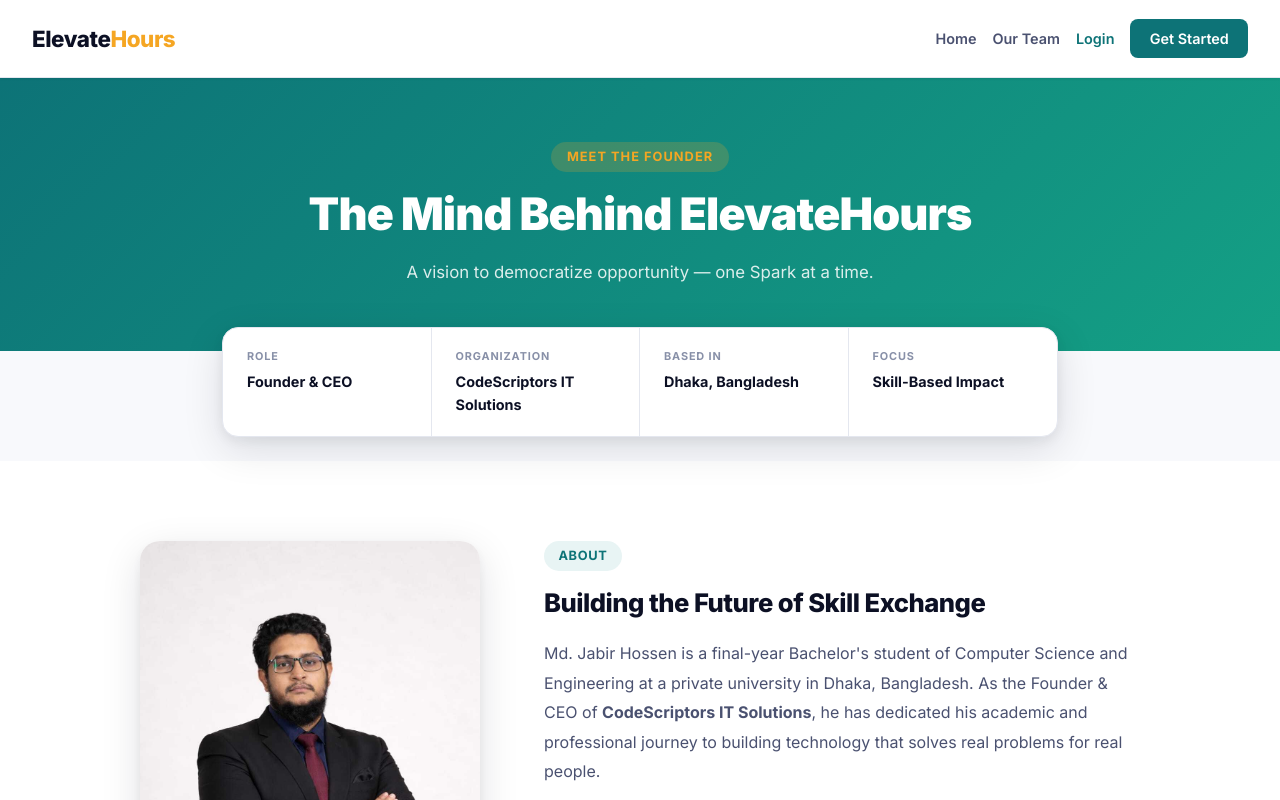
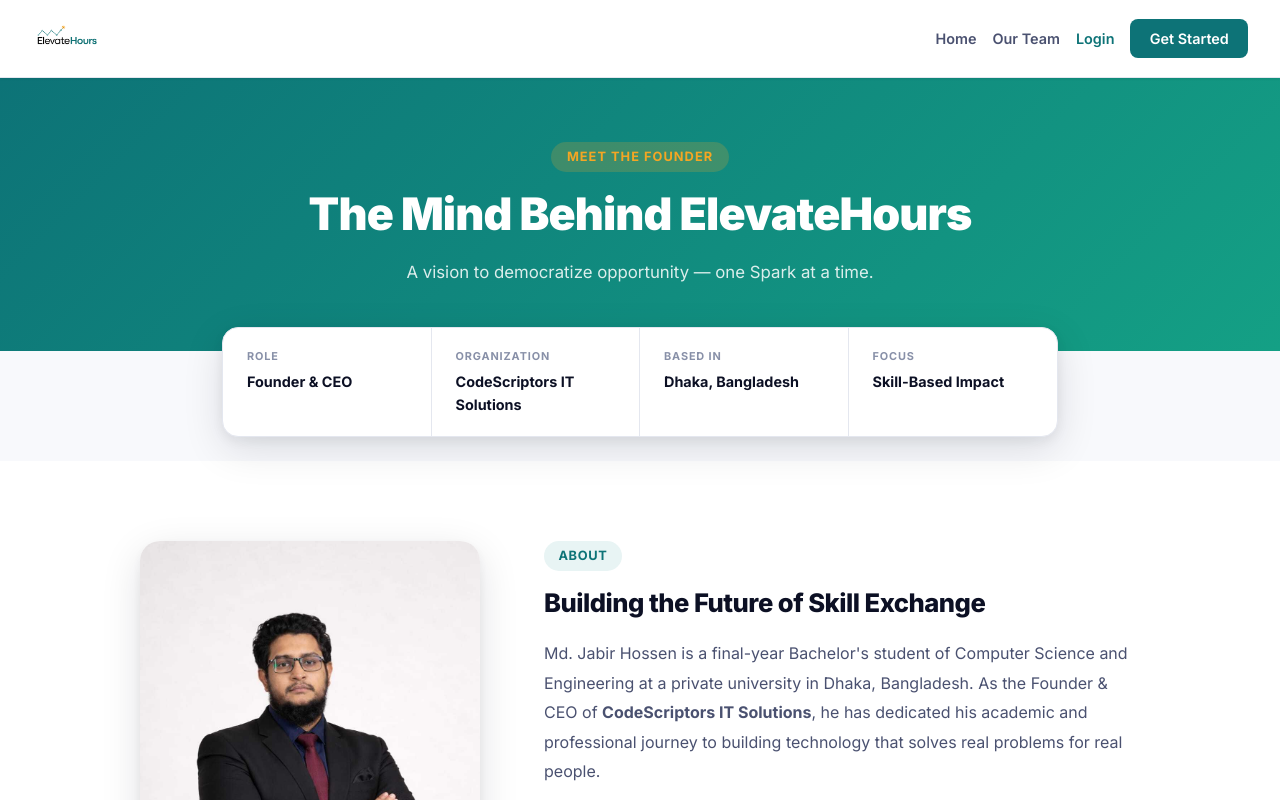
Before and after one commit to Ja-b-ir/ElevateHours, a Next.js app: page /founder in a window 1280 px wide. Shown: the top 800 px of the page. Built offline with nearby package versions, Linux system fonts and the light colour scheme.

Commit message:
Update page.js

```diff
--- a/src/app/founder/page.js
+++ b/src/app/founder/page.js
@@ -1,4 +1,5 @@
 'use client'
+import Logo from '@/components/Logo'
 
 export default function FounderPage() {
   return (
@@ -11,9 +12,9 @@
         boxShadow: 'var(--shadow-sm)', position: 'sticky', top: 0, zIndex: 100,
         borderBottom: '1px solid var(--border)', overflowX: 'hidden'
       }} className="founder-nav">
-        <a href="/" style={{ fontWeight: 800, fontSize: '1.4rem', letterSpacing: '-0.02em', textDecoration: 'none', color: 'var(--text)', flexShrink: 0, whiteSpace: 'nowrap' }} className="founder-nav-logo">
-          Elevate<span style={{ color: 'var(--amber)' }}>Hours</span>
-        </a>
+        <div className="founder-nav-logo" style={{ flexShrink: 0 }}>
+          <Logo height={24} linkTo="/" />
+        </div>
         <div style={{ display: 'flex', gap: '1rem', alignItems: 'center', flexShrink: 0 }} className="founder-nav-links">
           <a href="/" className="founder-nav-home" style={{ color: 'var(--text-2)', fontWeight: 600, fontSize: '0.9rem', textDecoration: 'none' }}>Home</a>
           <a href="/team" style={{ color: 'var(--text-2)', fontWeight: 600, fontSize: '0.9rem', textDecoration: 'none', whiteSpace: 'nowrap' }}>Our Team</a>
@@ -265,8 +266,8 @@
       {/* Footer */}
       <footer style={{ background: '#0B132B', color: 'white', padding: '2rem' }}>
         <div style={{ maxWidth: 1000, margin: '0 auto', display: 'flex', justifyContent: 'space-between', alignItems: 'center', flexWrap: 'wrap', gap: '1rem' }}>
-          <div style={{ fontWeight: 800, fontSize: '1.2rem' }}>
-            Elevate<span style={{ color: 'var(--amber)' }}>Hours</span>
+          <div>
+            <Logo height={22} linkTo="/" forceTheme="dark" />
           </div>
           <div style={{ opacity: 0.5, fontSize: '0.85rem' }}>
             Built by <a href="https://www.facebook.com/codescriptors/" target="_blank" rel="noopener noreferrer" style={{ color: 'var(--amber)', fontWeight: 600 }}>CodeScriptors IT Solutions</a>
```
